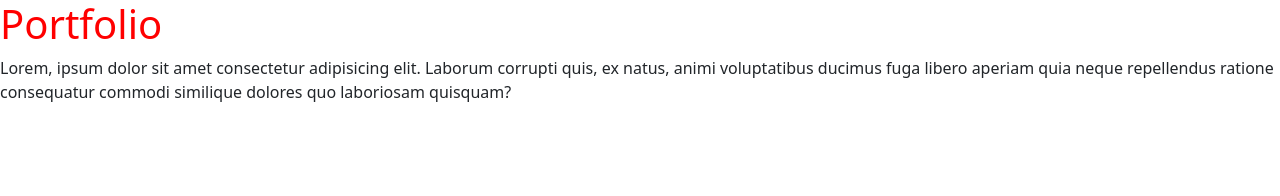
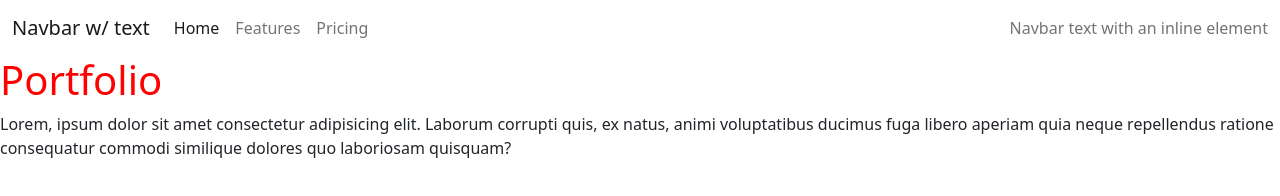
Before and after one commit to Comixo/Comixo.github.io, a plain HTML site: page index.html in a window 1280 px wide. Drawn offline with nearby package versions, Linux system fonts and the light colour scheme.

Commit message:
Ajout header

```diff
--- a/index.html
+++ b/index.html
@@ -9,6 +9,32 @@
     <title>Portfolio</title>
 </head>
 <body>
+    <header>
+        <nav class="navbar navbar-expand-lg bg-body-tertiary">
+            <div class="container-fluid">
+                <a class="navbar-brand" href="#">Navbar w/ text</a>
+                <button class="navbar-toggler" type="button" data-bs-toggle="collapse" data-bs-target="#navbarText" aria-controls="navbarText" aria-expanded="false" aria-label="Toggle navigation">
+                <span class="navbar-toggler-icon"></span>
+                </button>
+                <div class="collapse navbar-collapse" id="navbarText">
+                    <ul class="navbar-nav me-auto mb-2 mb-lg-0">
+                        <li class="nav-item">
+                            <a class="nav-link active" aria-current="page" href="#">Home</a>
+                        </li>
+                        <li class="nav-item">
+                            <a class="nav-link" href="#">Features</a>
+                        </li>
+                        <li class="nav-item">
+                            <a class="nav-link" href="#">Pricing</a>
+                        </li>
+                    </ul>
+                    <span class="navbar-text">
+                        Navbar text with an inline element
+                    </span>
+                </div>
+            </div>
+          </nav>
+    </header>
     <h1>Portfolio</h1>
     <p>Lorem, ipsum dolor sit amet consectetur adipisicing elit. Laborum corrupti quis, ex natus, animi voluptatibus ducimus fuga libero aperiam quia neque repellendus ratione consequatur commodi similique dolores quo laboriosam quisquam?</p>
 </body>
```
